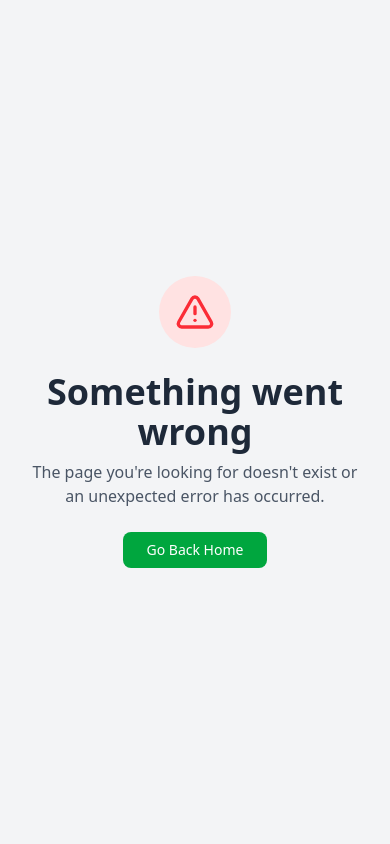
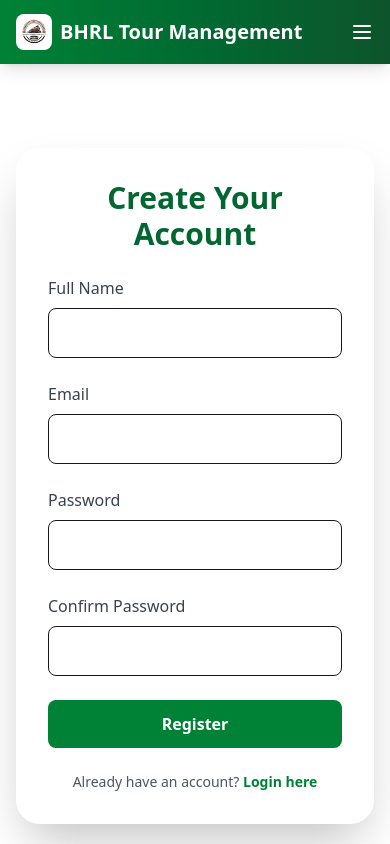
Before and after one commit to MRS028/BHRL-Tour-Management-System-Full-Stack-Project, a React (Vite) app in the folder BHRL-Tour-Management-Front-End/: page /register in a window 390 px wide. Shown: the top 844 px of the page. Built offline with nearby package versions, Linux system fonts and the light colour scheme.

Commit message:
Login and Register page added in frontend side

```diff
--- /dev/null
+++ b/BHRL-Tour-Management-Front-End/src/Components/Login and Register/LoginPage.jsx
@@ -0,0 +1,73 @@
+import React, { useState } from 'react';
+import { Link } from 'react-router-dom';
+
+const LoginPage = () => {
+  const [email, setEmail] = useState('');
+  const [password, setPassword] = useState('');
+
+  const handleLogin = (e) => {
+    e.preventDefault();
+    // TODO: handle login logic here
+    console.log({ email, password });
+  };
+
+  return (
+    <div className="min-h-screen flex items-center justify-center ">
+      <div className="w-full max-w-6xl grid md:grid-cols-2 gap-10 bg-white rounded-3xl shadow-2xl overflow-hidden mx-4">
+        {/* Left Section */}
+        <div className="hidden md:flex flex-col justify-center items-center bg-green-900 text-white px-10 py-16">
+          <h1 className="text-4xl font-extrabold mb-4">Welcome Back!</h1>
+          <p className="text-lg opacity-90">
+            Login to manage your tour bookings, view itineraries, and explore exciting destinations.
+          </p>
+          <img
+            src="https://i.ibb.co/6sTQMjC/tour-login.png"
+            alt="Login Illustration"
+            className="w-full mt-8 max-w-xs"
+          />
+        </div>
+
+        {/* Right Section */}
+        <div className="p-8 sm:p-12">
+          <h2 className="text-3xl font-bold text-green-700 text-center mb-6">Login to BHRL Tours</h2>
+          <form onSubmit={handleLogin} className="space-y-6">
+            <div>
+              <label className="block text-gray-700 font-medium">Email</label>
+              <input
+                type="email"
+                required
+                value={email}
+                onChange={(e) => setEmail(e.target.value)}
+                className="w-full mt-2 px-4 py-3 border rounded-lg focus:outline-none focus:ring-2 focus:ring-green-600"
+              />
+            </div>
+            <div>
+              <label className="block text-gray-700 font-medium">Password</label>
+              <input
+                type="password"
+                required
+                value={password}
+                onChange={(e) => setPassword(e.target.value)}
+                className="w-full mt-2 px-4 py-3 border rounded-lg focus:outline-none focus:ring-2 focus:ring-green-600"
+              />
+            </div>
+            <button
+              type="submit"
+              className="w-full bg-green-700 hover:bg-green-800 text-white font-semibold py-3 rounded-lg transition duration-300"
+            >
+              Log In
+            </button>
+          </form>
+          <p className="mt-6 text-center text-sm text-gray-600">
+            Don’t have an account?{' '}
+            <Link to="/register" className="text-green-700 font-semibold hover:underline">
+              Register here
+            </Link>
+          </p>
+        </div>
+      </div>
+    </div>
+  );
+};
+
+export default LoginPage;
--- /dev/null
+++ b/BHRL-Tour-Management-Front-End/src/Components/Login and Register/Register.jsx
@@ -0,0 +1,109 @@
+import React, { useState } from 'react';
+import { Link } from 'react-router-dom';
+
+const RegisterPage = () => {
+  const [formData, setFormData] = useState({
+    name: '',
+    email: '',
+    password: '',
+    confirmPassword: '',
+  });
+
+  const handleChange = (e) => {
+    const { name, value } = e.target;
+    setFormData(prev => ({ ...prev, [name]: value }));
+  };
+
+  const handleRegister = (e) => {
+    e.preventDefault();
+    if (formData.password !== formData.confirmPassword) {
+      alert("Passwords do not match!");
+      return;
+    }
+    console.log(formData);
+  };
+
+  return (
+    <div className="min-h-screen flex items-center justify-center bg-gradient-to-trk">
+      <div className="w-full max-w-6xl grid md:grid-cols-2 gap-10 bg-white rounded-3xl shadow-2xl overflow-hidden mx-4">
+        {/* Left Section */}
+        <div className="hidden md:flex flex-col justify-center items-center bg-green-900 text-white px-10 py-16">
+          <h1 className="text-4xl font-extrabold mb-4">Join BHRL Tours</h1>
+          <p className="text-lg opacity-90">
+            Register now to start your adventure and explore the best tours across the country.
+          </p>
+          <img
+            src="https://i.ibb.co/YR1xdgZ/tour-register.png"
+            alt="Register Illustration"
+            className="w-full mt-8 max-w-xs"
+          />
+        </div>
+
+        {/* Right Section */}
+        <div className="p-8 sm:p-12">
+          <h2 className="text-3xl font-bold text-green-800 text-center mb-6">Create Your Account</h2>
+          <form onSubmit={handleRegister} className="space-y-6">
+            <div>
+              <label className="block text-gray-700 font-medium">Full Name</label>
+              <input
+                type="text"
+                name="name"
+                required
+                value={formData.name}
+                onChange={handleChange}
+                className="w-full mt-2 px-4 py-3 border rounded-lg focus:outline-none focus:ring-2 focus:ring-green-600"
+              />
+            </div>
+            <div>
+              <label className="block text-gray-700 font-medium">Email</label>
+              <input
+                type="email"
+                name="email"
+                required
+                value={formData.email}
+                onChange={handleChange}
+                className="w-full mt-2 px-4 py-3 border rounded-lg focus:outline-none focus:ring-2 focus:ring-green-600"
+              />
+            </div>
+            <div>
+              <label className="block text-gray-700 font-medium">Password</label>
+              <input
+                type="password"
+                name="password"
+                required
+                value={formData.password}
+                onChange={handleChange}
+                className="w-full mt-2 px-4 py-3 border rounded-lg focus:outline-none focus:ring-2 focus:ring-green-600"
+              />
+            </div>
+            <div>
+              <label className="block text-gray-700 font-medium">Confirm Password</label>
+              <input
+                type="password"
+                name="confirmPassword"
+                required
+                value={formData.confirmPassword}
+                onChange={handleChange}
+                className="w-full mt-2 px-4 py-3 border rounded-lg focus:outline-none focus:ring-2 focus:ring-green-600"
+              />
+            </div>
+            <button
+              type="submit"
+              className="w-full bg-green-700 hover:bg-green-800 text-white font-semibold py-3 rounded-lg transition duration-300"
+            >
+              Register
+            </button>
+          </form>
+          <p className="mt-6 text-center text-sm text-gray-600">
+            Already have an account?{' '}
+            <Link to="/login" className="text-green-700 font-semibold hover:underline">
+              Login here
+            </Link>
+          </p>
+        </div>
+      </div>
+    </div>
+  );
+};
+
+export default RegisterPage;
--- a/BHRL-Tour-Management-Front-End/src/Components/SharedPages/NavBar/Navbar.jsx
+++ b/BHRL-Tour-Management-Front-End/src/Components/SharedPages/NavBar/Navbar.jsx
@@ -63,6 +63,8 @@ const Navbar = () => {
                   <Link to="/dashboard" className="block px-4 py-2 hover:bg-gray-100">Dashboard</Link>
                   <Link to="/admin" className="block px-4 py-2 hover:bg-gray-100">Admin Panel</Link>
                   <Link to="/profile" className="block px-4 py-2 hover:bg-gray-100">Profile</Link>
+                  <Link to="/login" className="block px-4 py-2 hover:bg-gray-100">Login</Link>
+                  <Link to="/register" className="block px-4 py-2 hover:bg-gray-100">Register</Link>
                   <button className="w-full text-left px-4 py-2 hover:bg-gray-100">Logout</button>
                 </div>
               )}
@@ -108,6 +110,8 @@ const Navbar = () => {
             <Link to="/dashboard" onClick={toggleMenu} className="block py-2">Dashboard</Link>
             <Link to="/admin" onClick={toggleMenu} className="block py-2">Admin Panel</Link>
             <Link to="/profile" onClick={toggleMenu} className="block py-2">Profile</Link>
+            <Link to="/login" onClick={toggleMenu} className="block py-2">Login</Link>
+            <Link to="/register" onClick={toggleMenu} className="block py-2">Register</Link>
             <button className="w-full text-left py-2">Logout</button>
           </div>
           <div className='border-b  my-2'>
```
Also changed, not shown: BHRL-Tour-Management-Front-End/src/Routes/Router.jsx (+10 -0 lines).
